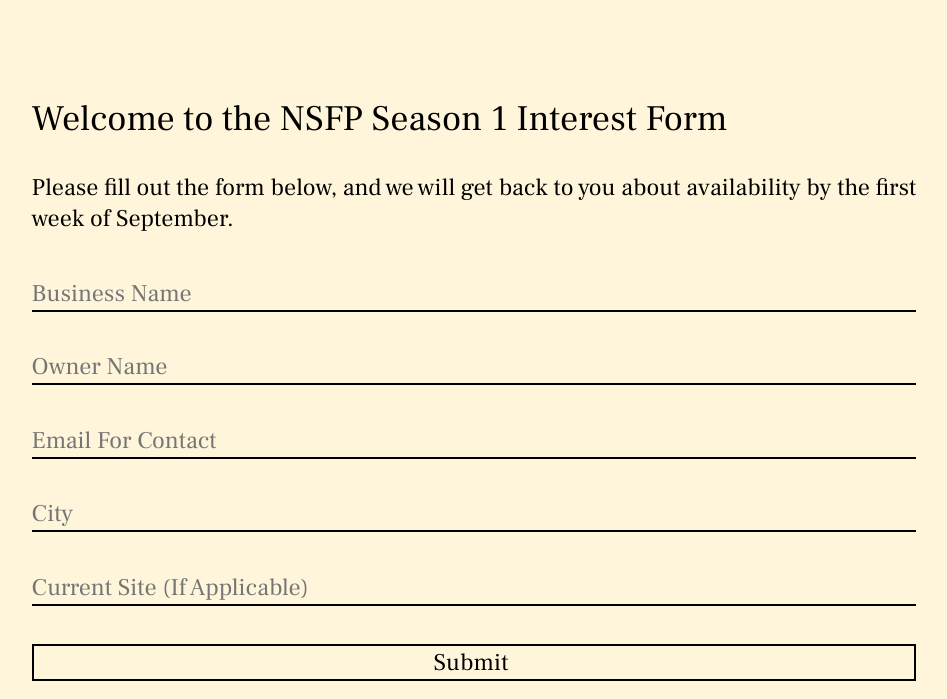
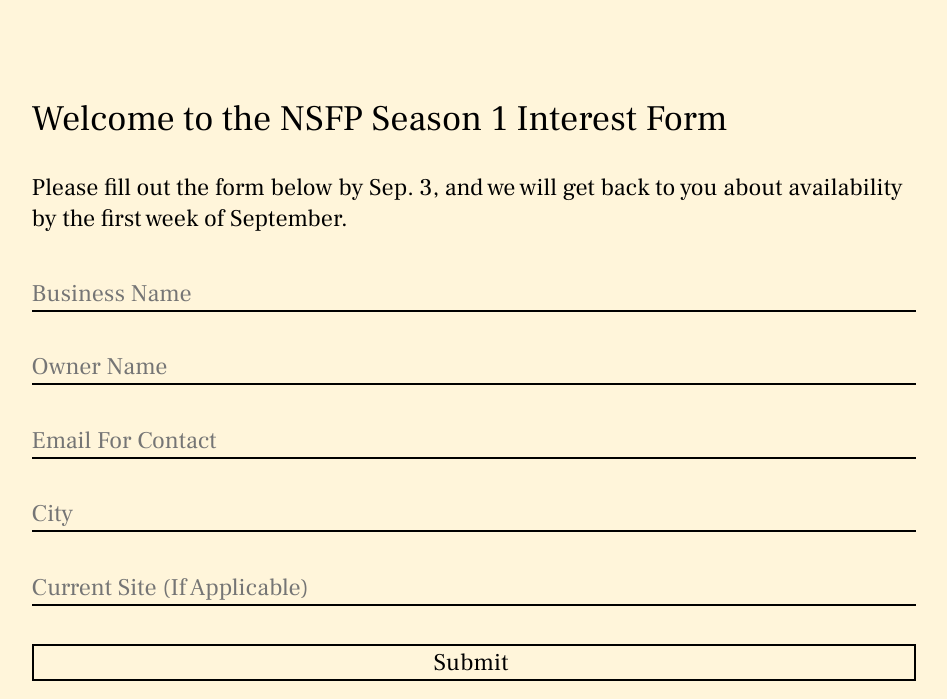
Before and after one commit to JTran-UW/nsfp-web, a Django app: page /interest in a window 1280 px wide. Shown: the top 699 px of the page, without its empty margins (166-1113 px from the left). Run offline with Django 4.2, Linux system fonts and the light colour scheme; some libraries are stand-ins or nearby versions.

Commit message:
Content changes

```diff
--- a/nsfp/templates/index.html
+++ b/nsfp/templates/index.html
@@ -45,7 +45,7 @@
             <h2 class="reveal-scroll reveal-up section-title underline">About</h2>
 
             <p class="paragraph reveal-scroll reveal-up">The NSF Project is dedicated to bringing the beauty of our storefronts to the internet. We offer everything your brand needs to create a stunning site all for a single, affordable price. We design logos and webpages, make sure your store ranks on Google, and even offer on-site photography as needed.
-            <br><br>Season 1, lasting between now and the end of September, is now open with limited availability! Fill out the <a href="{% url 'interest' %}">interest form</a> to participate as available.</p>
+            <br><br>Season 1, lasting between now and the end of September, is now open with limited availability! Fill out the <a href="{% url 'interest' %}">interest form</a> before Sep 3 to participate as available.</p>
 
             <div id="timeline">
                 <div id="line"></div>
--- a/nsfp/templates/interest.html
+++ b/nsfp/templates/interest.html
@@ -15,7 +15,7 @@
     </a>
     <section class="section" id="form-section">
         <h1 class="reveal reveal-up">Welcome to the NSFP Season 1 Interest Form</h1>
-        <p class="reveal reveal-up">Please fill out the form below, and we will get back to you about availability by the first week of September.</p>
+        <p class="reveal reveal-up">Please fill out the form below by Sep. 3, and we will get back to you about availability by the first week of September.</p>
 
         <form action="" method="POST" id="interest" class="reveal reveal-up">
             {% csrf_token %}
```
